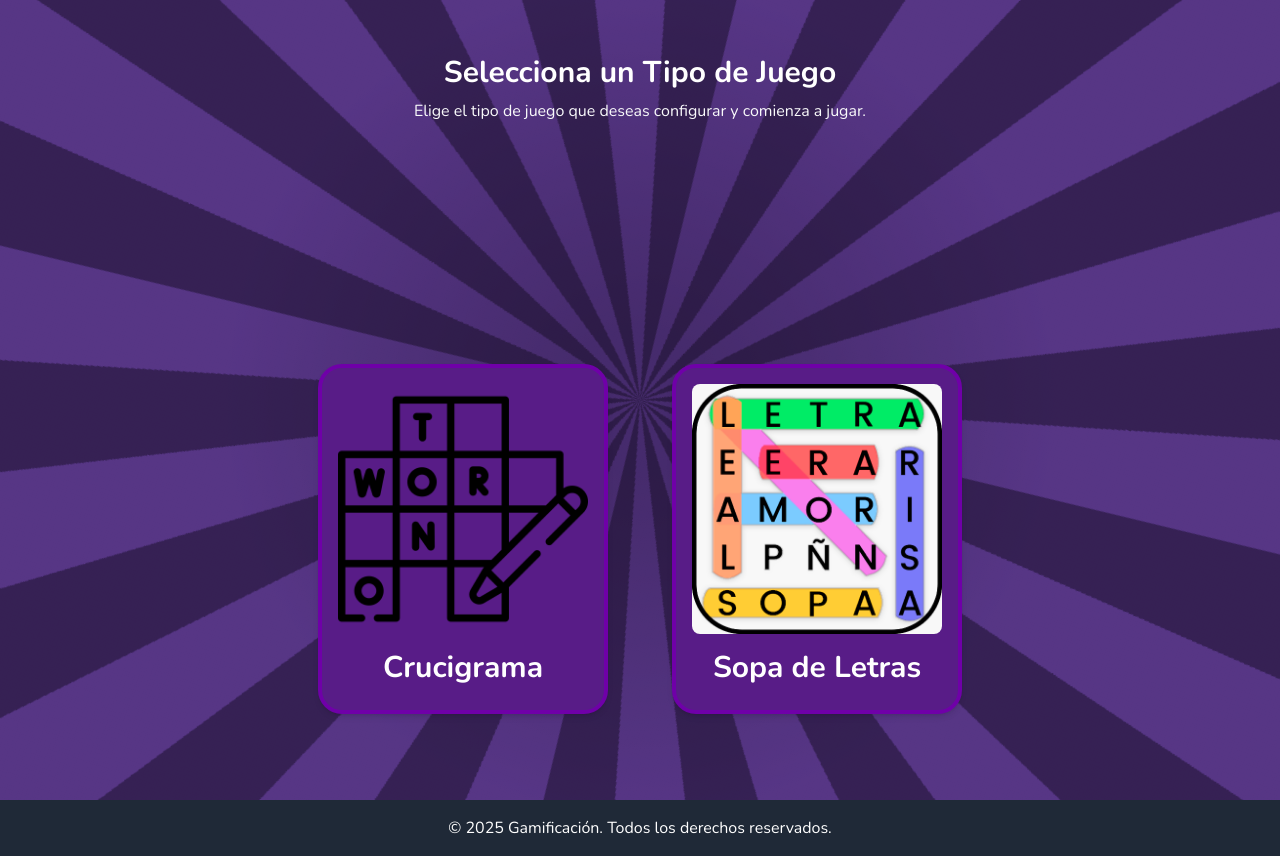
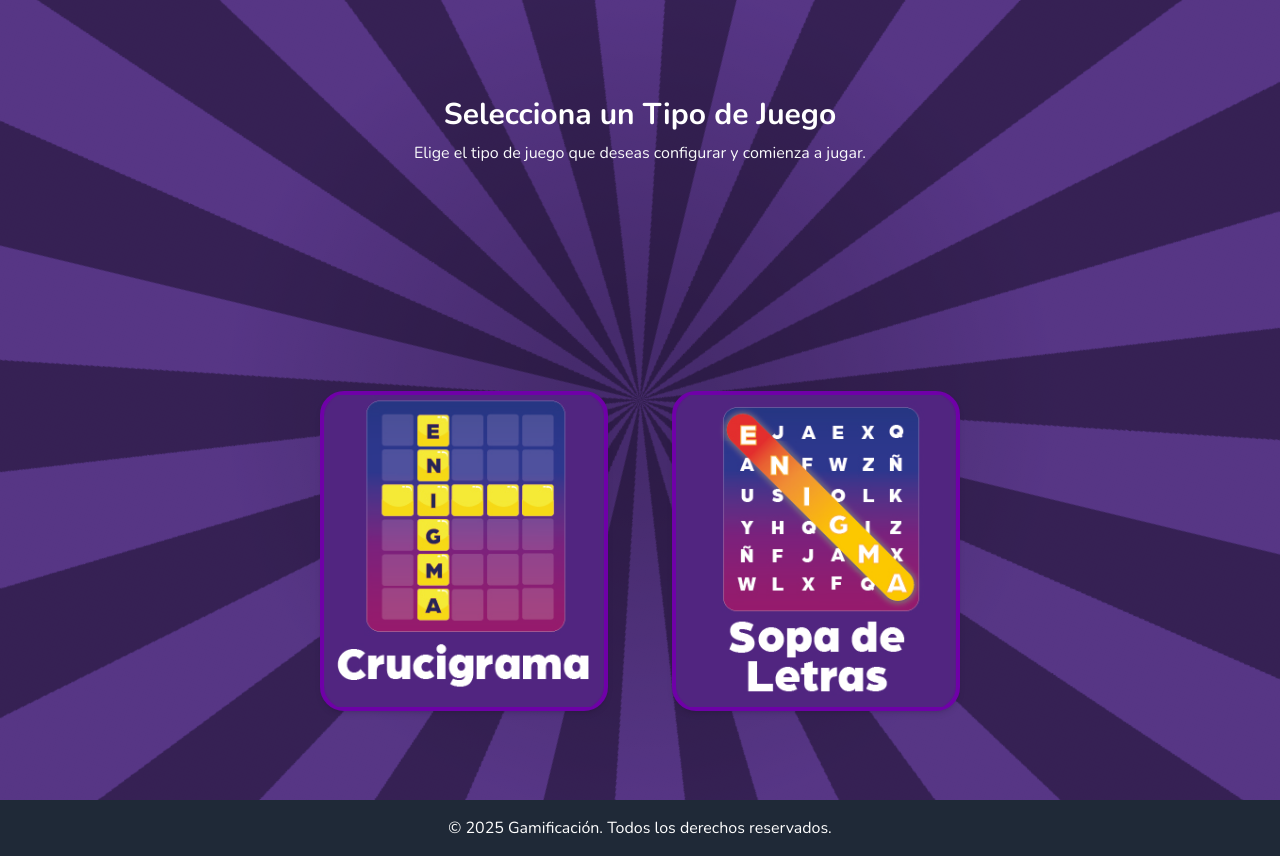
Before and after one commit to BryanTorres18/gamificacion, a Next.js app in the folder frontend/: page / in a window 1280 px wide. Built offline with nearby package versions, Linux system fonts and the light colour scheme.

Commit message:
Se agregaron lo logos nuevos a la pagina principal y a la pagina de creación de juegos

```diff
--- a/frontend/src/app/(main)/create/page.js
+++ b/frontend/src/app/(main)/create/page.js
@@ -6,6 +6,7 @@ import SizeField from "@/components/createComponents/sizeField";
 import { useSearchParams } from "next/navigation";
 import { Toaster, toast } from "sonner";  // Importa Sonner para mostrar las alertas
 import { Suspense } from "react";
+import Link from "next/link"
 
 /**
  * Página para la creación de juegos en la plataforma de gamificación.
@@ -36,6 +37,11 @@ function CreateGamePage() {
             setShowSizeField(false); // Oculta el campo si no es necesario
         }
     }, [gameType]);
+
+    const gameLogos = {
+        "Sopa de Letras": "/logos/logoSopaDeLetras.png",
+        "Crucigrama": "/logos/logoCrucigrama.png",
+    };
 
     /**
      * Maneja el envío del formulario para crear un nuevo juego.
@@ -152,9 +158,18 @@ function CreateGamePage() {
         <main className="flex flex-col min-h-screen bg-white">
             {/* Header con estilo similar al mockup */}
             <div className="w-full bg-[#dec5e3] py-4">
-                <h1 className="text-4xl md:text-5xl text-[#7f5c9c] font-bold px-6 md:px-8">
-                    {gameType}
-                </h1>
+                <Link href="/" className="flex items-center gap-4 px-6 md:px-8 hover:opacity-80 transition-opacity">
+                    {gameLogos[gameType] && (
+                        <img
+                            src={gameLogos[gameType]}
+                            alt={`Logo de ${gameType}`}
+                            className="w-12 h-12 object-contain"
+                        />
+                    )}
+                    <h1 className="text-4xl md:text-5xl text-[#7f5c9c] font-bold">
+                        {gameType}
+                    </h1>
+                </Link>
             </div>
 
             {/* Contenido principal con padding consistente */}
--- a/frontend/src/app/(main)/page.js
+++ b/frontend/src/app/(main)/page.js
@@ -48,7 +48,7 @@ export default function IndexPage() {
             </div>*/}
 
             {/* Título y descripción de la página */}
-            <div className="text-center mb-8 relative z-10">
+            <div className="text-center mb-3 relative z-10 pt-6 sm:pt-10">
                 <h1 className="text-3xl font-bold text-white">Selecciona un Tipo de Juego</h1>
                 <p className="text-gray-50 mt-2">Elige el tipo de juego que deseas configurar y comienza a jugar.</p>
             </div>
--- a/frontend/src/components/game_card.js
+++ b/frontend/src/components/game_card.js
@@ -36,27 +36,24 @@ export default function GameCard({ game_type }) {
     };
 
     return (
-        // Contenedor principal de la tarjeta
         <div
             onClick={handleNavigation}
-            className="game-card-container block border-4 border-[#6f00a8] rounded-3xl shadow-md p-4 bg-purple-900 hover:bg-[#dec5e3] transition cursor-pointer relative"
+            className="game-card-container block border-4 border-[#6f00a8] rounded-3xl shadow-md p-0 bg-purple-900 cursor-pointer relative w-72 h-80 overflow-hidden"
         >
-            {/* Contenedor de la imagen del juego */}
-            <div className="game-card-image-container mb-4 aspect-square w-full h-auto">
+            {/* Imagen de fondo */}
+            <div className="relative w-full h-full">
                 <Image
                     src={getImagePath()}
                     alt={`${game_type} thumbnail`}
-                    width={250}
-                    height={250}
-                    className="rounded-lg"
+                    fill
+                    sizes="(max-width: 768px) 100vw, 250px"
+                    className="object-cover"
+                    priority
                 />
             </div>
 
-            {/* Título de la tarjeta */}
-            <h2 className="text-3xl text-center font-semibold mb-2 text-white game-card-title">{game_type}</h2>
-
-            {/* Contenedor de la animación de llamas */}
-            <div className="flames-animation"></div>
+            {/* Llamas animadas u otros overlays si los deseas */}
+            <div className="flames-animation absolute top-0 left-0 w-full h-full pointer-events-none"></div>
         </div>
     );
 }
```
Also changed, not shown: frontend/public/logos/logoCrucigrama.png, frontend/public/logos/logoSopadeLetras.png.
